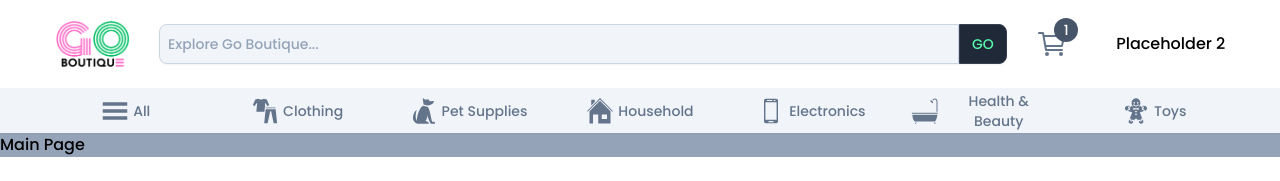
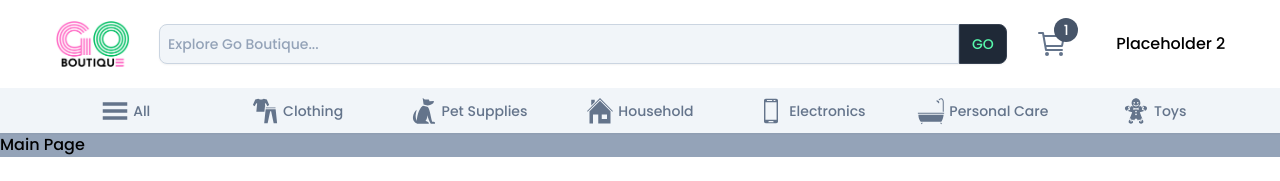
Before and after one commit to michaelDragomir/go-boutique, a Next.js app: page / in a window 1280 px wide. Shown: the top 181 px of the page. Built offline with nearby package versions, Linux system fonts and the light colour scheme.

Commit message:
updated subheader

```diff
--- a/src/app/components/Tabs/SubHeaderTabs.tsx
+++ b/src/app/components/Tabs/SubHeaderTabs.tsx
@@ -34,7 +34,7 @@ const tabItems = [
 	},
 	{
 		icon: <GiBathtub className='w-7 h-7' />,
-		name: 'Health & Beauty',
+		name: 'Personal Care',
 	},
 	{
 		icon: <GiGingerbreadMan className='w-7 h-7' />,
```
